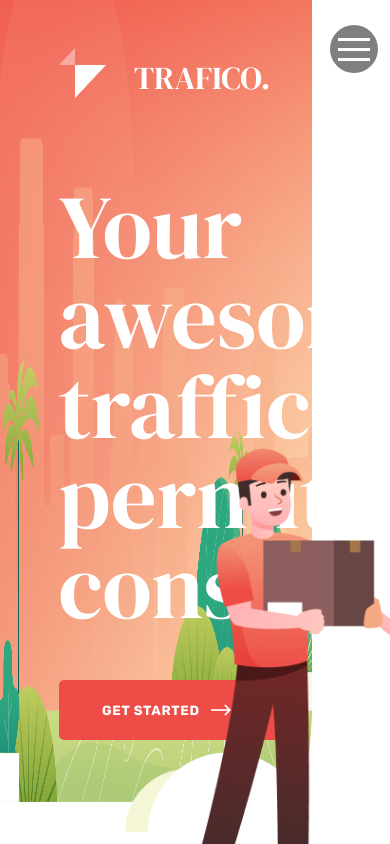
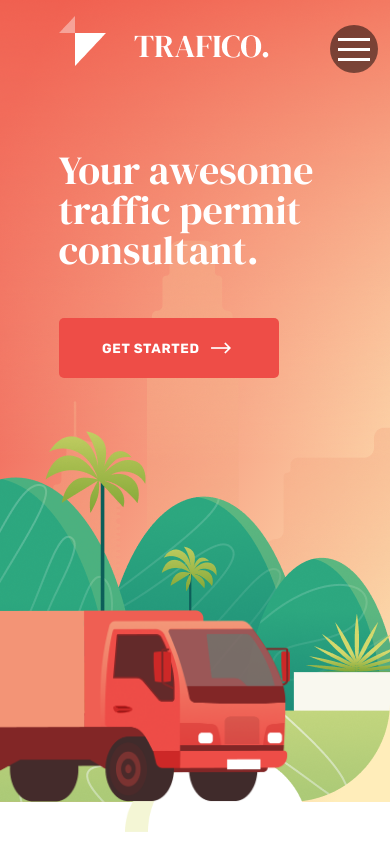
Before and after one commit to alexbtnr/traffico, a React (Create React App) app: page / in a window 390 px wide. Shown: the top 844 px of the page. Built offline with nearby package versions, Linux system fonts and the light colour scheme; no server answers.

Commit message:
Finished making the header section responsive

```diff
--- a/src/components/CallToAction.js
+++ b/src/components/CallToAction.js
@@ -14,8 +14,6 @@ const CallToAction = () => {
 };
 
 const StyledHero = styled.div`
-  /* background: blue; */
-
   h1 {
     font-family: DM Serif Display;
     font-style: normal;
@@ -25,6 +23,13 @@ const StyledHero = styled.div`
     margin-bottom: 3rem;
     color: #ffffff;
   }
+
+  @media (max-width: 830px) {
+    h1 {
+      font-size: 40px;
+      line-height: 100%;
+    }
+  }
 `;
 
 export default CallToAction;
--- a/src/components/Header.js
+++ b/src/components/Header.js
@@ -94,6 +94,29 @@ const StyledHeader = styled.header`
     justify-content: space-between;
     align-items: center;
   }
+
+  @media (max-width: 830px) {
+    img.hero-background {
+      width: 100%;
+      object-position: right center;
+      object-fit: cover;
+      border-radius: 0;
+    }
+
+    img.people {
+      display: none;
+    }
+
+    .navbar-container {
+      padding-top: 1rem;
+    }
+
+    img.truck {
+      margin-top: 14.5rem;
+      height: 12rem;
+      z-index: 10;
+    }
+  }
 `;
 
 export default Header;
```
